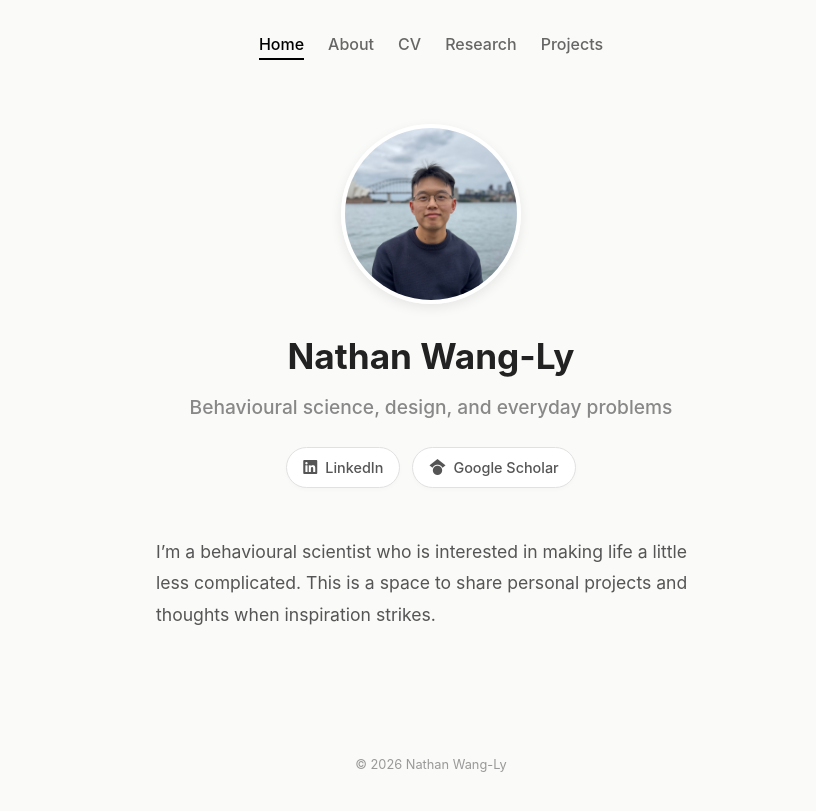
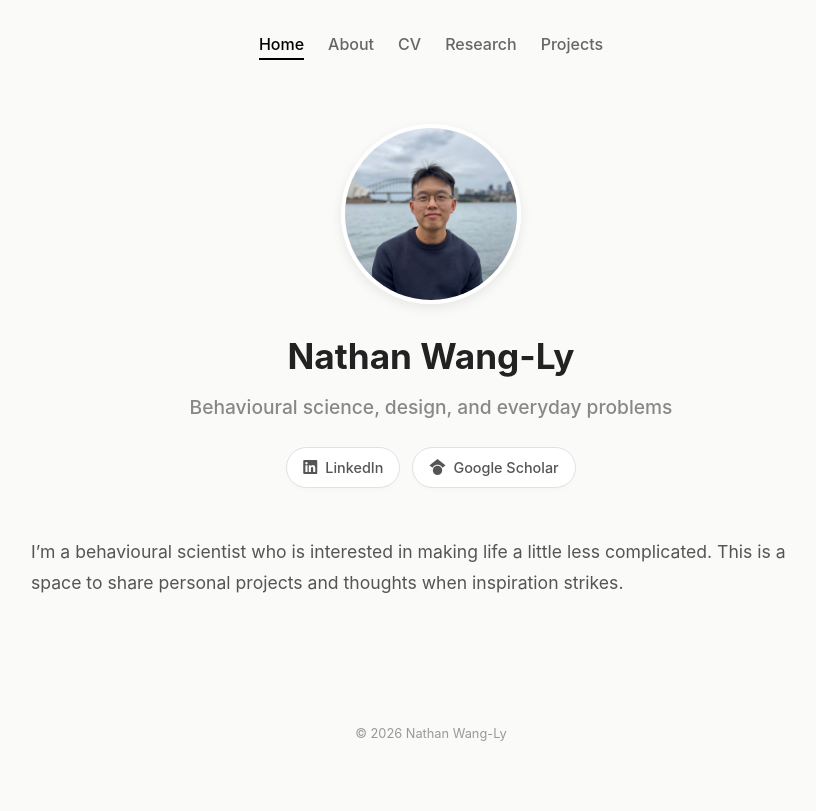
Before and after one commit to nathanwangly/nathanwangly.github.io, a Jekyll site: the page built from index.md, in a window 1280 px wide. Shown: the top 811 px of the page, without its empty margins (209-1025 px from the left). Built offline with Jekyll 4.4.1, drawn with Linux system fonts in a browser that asks for light colours.

Commit message:
Update website container width

```diff
--- a/assets/css/main.css
+++ b/assets/css/main.css
@@ -14,9 +14,10 @@ body {
 }
 
 .container {
-  max-width: 650px;
+  max-width: 90%;
+  width: 1000px;
   margin: 0 auto;
-  padding: 2rem;
+  padding: 2rem 1rem;
 }
 
 /* Navigation */
@@ -104,7 +105,7 @@ body {
 
 /* Ensure the bio text itself is styled correctly as a class */
 .home-bio {
-  max-width: 550px;
+  max-width: 800px;
   margin: 3rem auto;
   text-align: left;
   display: block;
@@ -212,3 +213,85 @@ footer {
 .content-area li {
   margin-bottom: 0.5rem;
 }
+
+/* Container for the code block */
+pre {
+  background-color: #f6f8fa; /* Light grey background */
+  border: 1px solid #d0d7de;   /* Subtle border */
+  border-radius: 6px;        /* Rounded corners */
+  padding: 16px;             /* Space inside the box */
+  overflow: auto;            /* Adds scrollbars if code is too wide */
+  line-height: 1.45;         /* Improves readability */
+  margin-bottom: 16px;       /* Space after the block */
+
+  /* Optional: adds a slight shadow for a "card" feel */
+  box-shadow: 0 1px 3px rgba(0,0,0,0.12);
+}
+
+/* Ensures the font inside stays consistent */
+pre code {
+  background: transparent;
+  padding: 0;
+  word-break: normal;
+  white-space: pre;
+}
+
+/* If your highlighter adds a class like .language-python */
+figure.highlight {
+  position: relative;
+}
+
+figure.highlight::before {
+  content: "Code";
+  position: absolute;
+  top: 0;
+  right: 10px;
+  font-size: 10px;
+  text-transform: uppercase;
+  color: #6e7781;
+}
+
+@media (min-width: 768px) {
+  .container {
+    padding: 2rem;     /* Restores generous padding on larger screens */
+  }
+
+  /* If you want the text to stay a bit more readable/centered
+     even when the container is 1000px wide */
+  .content-area {
+    max-width: 850px;
+    margin: 0 auto;
+  }
+}
+
+/* Table Base Styling */
+table {
+  width: 100%;
+  border-collapse: collapse; /* Removes the double-border look */
+  margin: 2rem 0;
+  font-size: 0.95rem;
+  border-bottom: 2px solid #eee; /* Clean finishing line at the bottom */
+}
+
+/* Header Row (Filled) */
+th {
+  background-color: #f4f4f2; /* Light grey/beige to match your theme */
+  color: #222;
+  font-weight: 600;
+  text-align: left;
+  padding: 12px 15px;
+  border-bottom: 2px solid #e1e1e1;
+}
+
+/* Table Body Cells */
+td {
+  padding: 12px 15px;
+  border-bottom: 1px solid #eee; /* Light horizontal dividers */
+  color: #555;
+}
+
+/* Responsive Table: Allows horizontal scrolling on small phones */
+.table-wrapper {
+  overflow-x: auto;
+  -webkit-overflow-scrolling: touch;
+}
```
